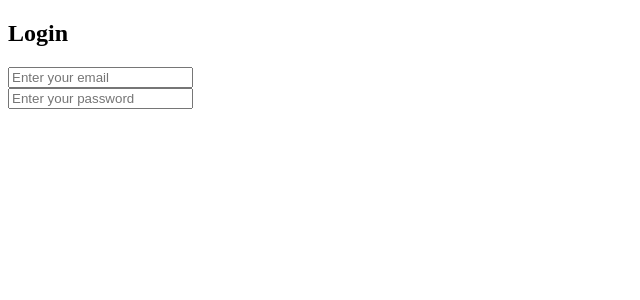
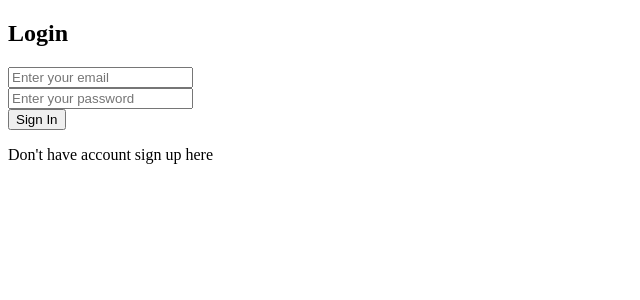
Before and after one commit to Nouran246/Personalized-Recipe-Recommender, a React (Create React App) app in the folder client/: page / in a window 1280 px wide. Shown: the top 300 px of the page, without its empty margins (0-640 px from the left). Built offline with nearby package versions, Linux system fonts and the light colour scheme.

Commit message:
Update SignIn.jsx

```diff
--- a/client/src/components/SignIn.jsx
+++ b/client/src/components/SignIn.jsx
@@ -11,7 +11,9 @@ function SignIn(){
     <input type="password" placeholder='Enter your password'/>
 
     </div>
+    <button>Sign In</button>
 </form>
+<p>Don't have account sign up here</p>
    </div>
 }
 export default SignIn
```
